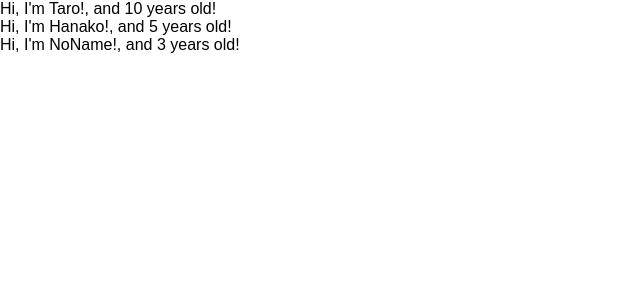
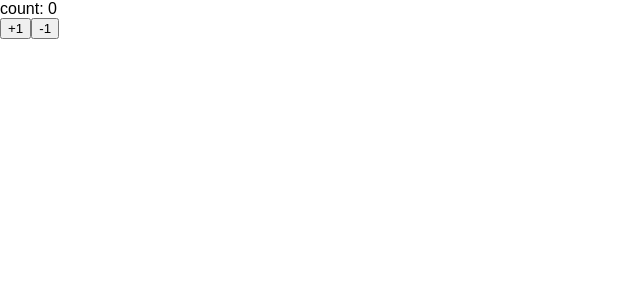
Before and after one commit to toma1031/udemy-react-redux-crud-application, a React (Create React App) app: page / in a window 1280 px wide. Shown: the top 300 px of the page, without its empty margins (0-640 px from the left). Built offline with nearby package versions, Linux system fonts and the light colour scheme.

Commit message:
learn state asn setState

```diff
--- a/src/App.js
+++ b/src/App.js
@@ -1,31 +1,30 @@
-import React from 'react';
-import PropTypes from 'prop-types';
+import React, {Component} from 'react';
 
-const App = () => {
- const profiles = [
-	{name:"Taro", age: 10 },
-	{name: "Hanako", age: 5 },
-	{name: "NoName", age: 3 }
+const App = () => (<Counter></Counter>)
 
-]
-
- return (
-	 <div>
-	{
-	 profiles.map((profile,index) => {
-	  return <User name={profile.name} age={profile.age} key={index} />
-	 })
-	}
-	 </div>
-	)
-  }
-
-const User = (props) => {
-	return <div>Hi, I'm {props.name}!, and {props.age} years old! </div>
+class Counter extends Component {
+ constructor(props) {
+  super(props)
+  this.state = {count: 0}
 }
 
-User.propsTypes  = {
- name: PropTypes.string,
- age: PropTypes.number.isRequired
+ handlePlusButton = () => {
+  this.setState({ count: this.state.count +1 })
 }
+
+ handleMinusButton = () => {
+  this.setState({ count: this.state.count -1 })
+}
+
+ render(){
+  return(
+   <React.Fragment>
+    <div>count: { this.state.count }</div>
+    <button onClick={this.handlePlusButton}>+1</button>
+    <button onClick={this.handleMinusButton}>-1</button>
+   </React.Fragment>
+  )
+ }
+}
+
 export default App;
```
